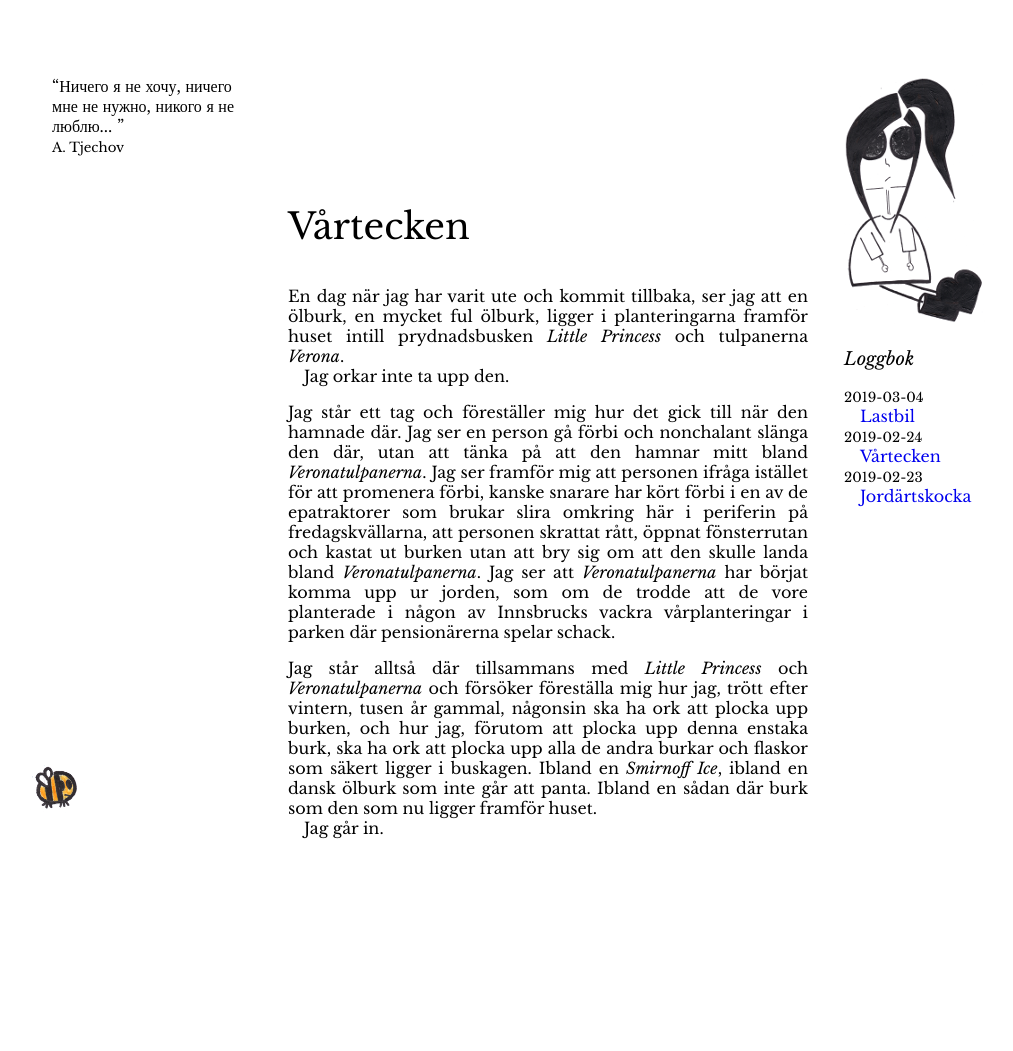
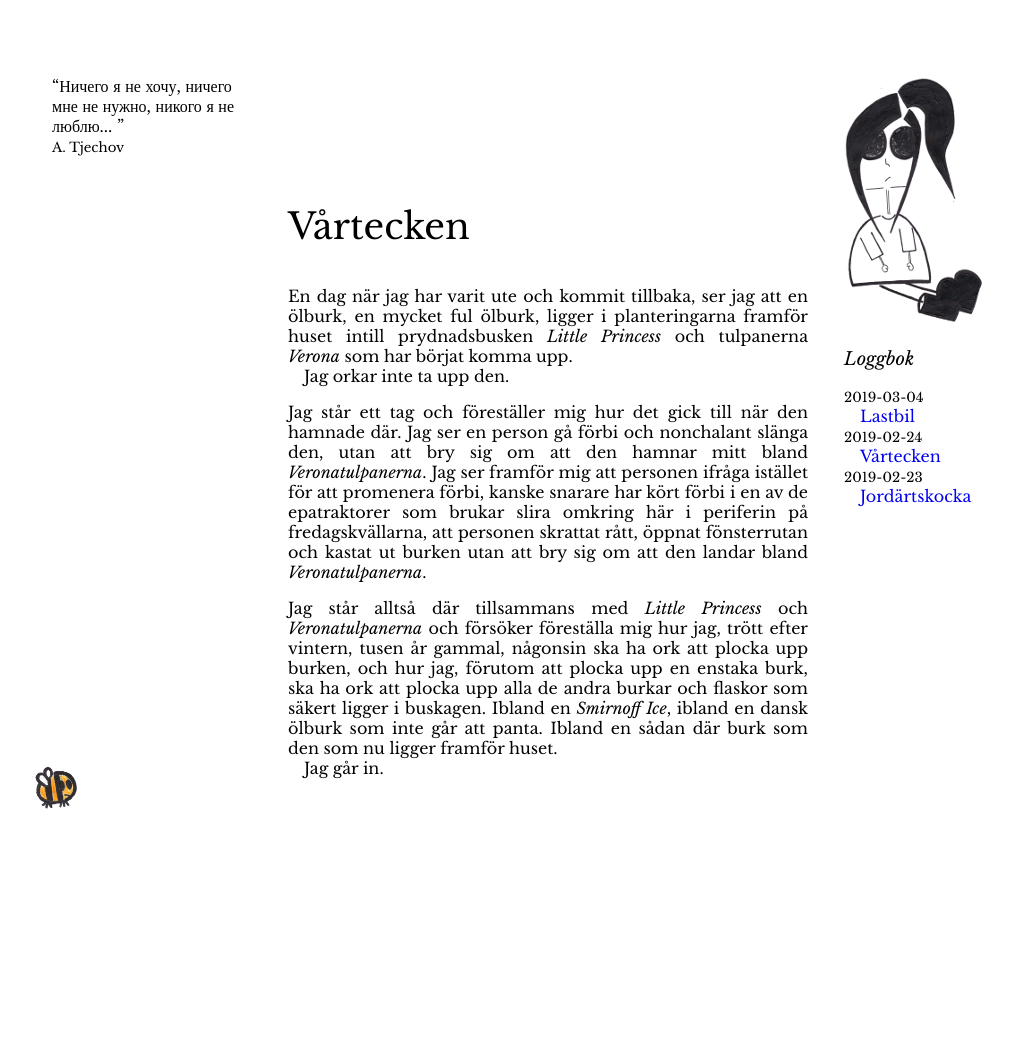
Before and after one commit to amandasandberg/amandasandberg.github.io, a Jekyll site: the page built from _posts/2019-02-24-vartecken.md, in a window 1280 px wide. Shown: the whole page, without its empty margins (92-1105 px from the left). Built offline with Jekyll 4.4.1, drawn with Linux system fonts in a browser that asks for light colours.

Commit message:
Update 2019-02-24-vartecken.md

```diff
--- a/_posts/2019-02-24-vartecken.md
+++ b/_posts/2019-02-24-vartecken.md
@@ -3,10 +3,10 @@ layout: default
 title: "Vårtecken"
 ---
 
-En dag när jag har varit ute och kommit tillbaka, ser jag att en ölburk, en mycket ful ölburk, ligger i planteringarna framför huset intill prydnadsbusken _Little Princess_ och tulpanerna _Verona_.
+En dag när jag har varit ute och kommit tillbaka, ser jag att en ölburk, en mycket ful ölburk, ligger i planteringarna framför huset intill prydnadsbusken _Little Princess_ och tulpanerna _Verona_ som har börjat komma upp.
 <span>Jag orkar inte ta upp den.</span>
 
- Jag står ett tag och föreställer mig hur det gick till när den hamnade där.  Jag ser en person gå förbi och nonchalant slänga den där, utan att tänka på att den hamnar mitt bland _Veronatulpanerna_. Jag ser framför mig att personen ifråga istället för att promenera förbi, kanske snarare har kört förbi i en av de epatraktorer som brukar slira omkring här i periferin på fredagskvällarna, att personen skrattat rått, öppnat fönsterrutan och kastat ut burken utan att bry sig om att den skulle landa bland _Veronatulpanerna_. Jag ser att _Veronatulpanerna_ har börjat komma upp ur jorden, som om de trodde att de vore planterade i någon av Innsbrucks vackra vårplanteringar i parken där pensionärerna spelar schack.
+ Jag står ett tag och föreställer mig hur det gick till när den hamnade där. Jag ser en person gå förbi och nonchalant slänga den, utan att bry sig om att den hamnar mitt bland _Veronatulpanerna_. Jag ser framför mig att personen ifråga istället för att promenera förbi, kanske snarare har kört förbi i en av de epatraktorer som brukar slira omkring här i periferin på fredagskvällarna, att personen skrattat rått, öppnat fönsterrutan och kastat ut burken utan att bry sig om att den landar bland _Veronatulpanerna_.
 
- Jag står alltså där tillsammans med _Little Princess_ och _Veronatulpanerna_ och försöker föreställa mig hur jag, trött efter vintern,  tusen år gammal, någonsin ska ha ork att plocka upp burken, och hur jag, förutom att plocka upp denna enstaka burk, ska ha ork att plocka upp alla de andra burkar och flaskor som säkert ligger i buskagen. Ibland en _Smirnoff Ice_, ibland en dansk ölburk som inte går att panta. Ibland en sådan där burk som den som nu ligger framför huset.
+ Jag står alltså där tillsammans med _Little Princess_ och _Veronatulpanerna_ och försöker föreställa mig hur jag, trött efter vintern,  tusen år gammal, någonsin ska ha ork att plocka upp burken, och hur jag, förutom att plocka upp en enstaka burk, ska ha ork att plocka upp alla de andra burkar och flaskor som säkert ligger i buskagen. Ibland en _Smirnoff Ice_, ibland en dansk ölburk som inte går att panta. Ibland en sådan där burk som den som nu ligger framför huset.
  <span>Jag går in.</span>
```
